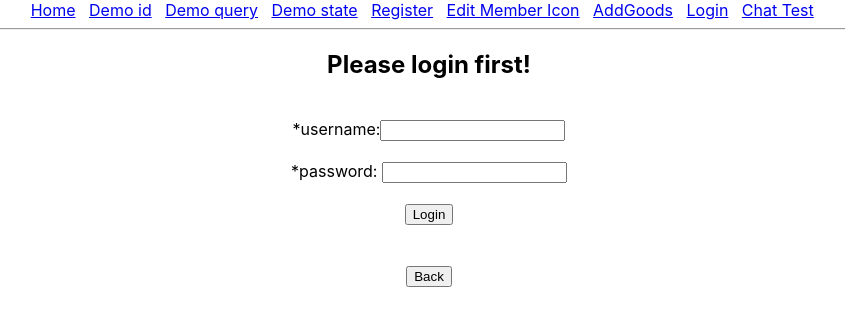
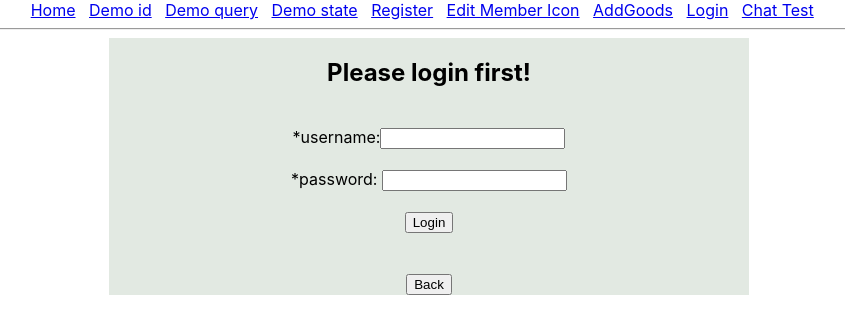
Before and after one commit to Shichao97/shopClient, a React (Create React App) app: page /#/login in a window 1280 px wide. Shown: the top 334 px of the page, without its empty margins (211-1056 px from the left). Built offline with nearby package versions, Linux system fonts and the light colour scheme.

Commit message:
login css

```diff
--- a/src/App.css
+++ b/src/App.css
@@ -5,6 +5,26 @@
 .App-logo {
   height: 40vmin;
   pointer-events: none;
+}
+.demo {
+  min-width: 300px;
+  width: 50%;
+  height: 50%;
+  background: hsl(120, 14%, 90%);
+  text-align: center;
+  overflow: auto;
+  left: 25%;
+  top: 15%;
+  position: relative;
+}
+.demo2 {
+  position: absolute;
+  width: 50%;
+  height: 70%;
+  left: 25%;
+  top: 15%;
+
+  background-color: #ff3;
 }
 
 @media (prefers-reduced-motion: no-preference) {
--- a/src/LoginModal.tsx
+++ b/src/LoginModal.tsx
@@ -1,5 +1,6 @@
 import React,{useState} from 'react';
 import Modal from 'react-modal';
+//import './App.css';
 import { render } from '@testing-library/react';
 import jquery from "jquery";
 //import { stringify } from 'querystring';
@@ -45,8 +46,8 @@ const $ = jquery;
     //const [modalIsOpen, setModalIsOpen] = useState(false)
     return (
       <div>
-          <Modal isOpen={this.state.modalIsOpen} onRequestClose={() => this.setState({modalIsOpen:true})}>
-              <div className='demo'>
+          <Modal  className='demo' isOpen={this.state.modalIsOpen} onRequestClose={() => this.setState({modalIsOpen:false})}>
+              <div>
 
 
               <form id="log_form">
```
